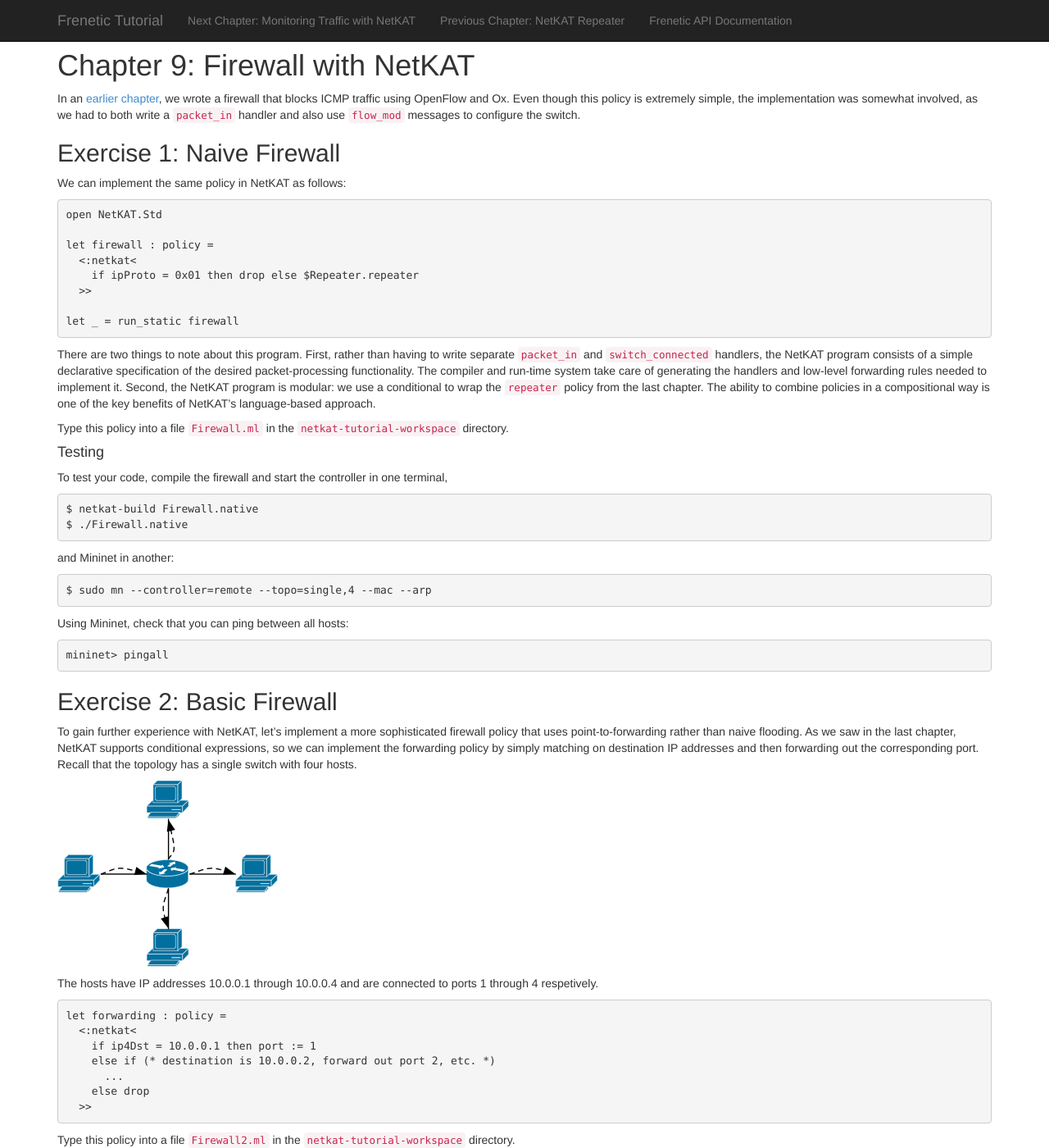
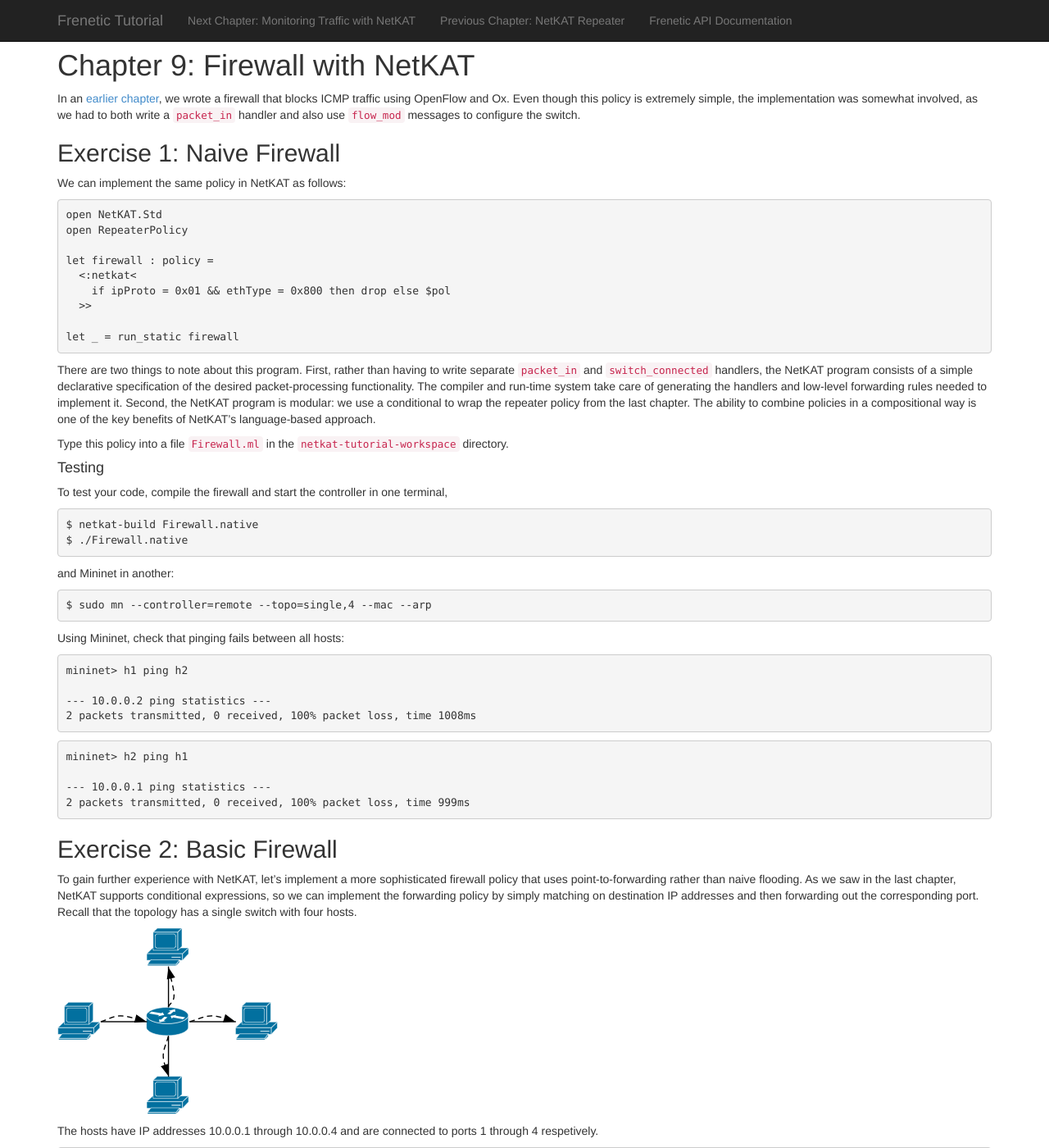
Before and after one commit to frenetic-lang/tutorials, a Jekyll site: the page built from NetKATFirewall/index.md, in a window 1280 px wide and 1400 px high. Shown: the whole window at 82% size. Built offline with Jekyll 4.4.1, drawn with Linux system fonts in a browser that asks for light colours; nearby versions of some CDN libraries; some of the changed text lies outside the part shown.

Commit message:
Update index.md

```diff
--- a/NetKATFirewall/index.md
+++ b/NetKATFirewall/index.md
@@ -15,10 +15,11 @@ We can implement the same policy in NetKAT as follows:
 
 ~~~ ocaml
 open NetKAT.Std
+open RepeaterPolicy
 
 let firewall : policy =
   <:netkat<
-    if ipProto = 0x01 then drop else $Repeater.repeater
+    if ipProto = 0x01 && ethType = 0x800 then drop else $pol
   >>
 
 let _ = run_static firewall
@@ -30,7 +31,7 @@ the NetKAT program consists of a simple declarative specification of
 the desired packet-processing functionality. The compiler and run-time
 system take care of generating the handlers and low-level forwarding
 rules needed to implement it. Second, the NetKAT program is modular:
-we use a conditional to wrap the `repeater` policy from the last
+we use a conditional to wrap the repeater policy from the last
 chapter. The ability to combine policies in a compositional way is one
 of the key benefits of NetKAT's language-based approach.
 
@@ -53,10 +54,20 @@ and Mininet in another:
 $ sudo mn --controller=remote --topo=single,4 --mac --arp
 ~~~
 
-Using Mininet, check that you can ping between all hosts:
+Using Mininet, check that pinging fails between all hosts:
 
 ~~~
-mininet> pingall
+mininet> h1 ping h2
+
+--- 10.0.0.2 ping statistics ---
+2 packets transmitted, 0 received, 100% packet loss, time 1008ms
+~~~
+
+~~~
+mininet> h2 ping h1
+
+--- 10.0.0.1 ping statistics ---
+2 packets transmitted, 0 received, 100% packet loss, time 999ms
 ~~~
 
 ## Exercise 2: Basic Firewall
@@ -75,6 +86,8 @@ The hosts have IP addresses 10.0.0.1 through 10.0.0.4 and are
 connected to ports 1 through 4 respetively.
 
 ~~~
+open NetKAT.Std
+
 let forwarding : policy =
   <:netkat<
     if ip4Dst = 10.0.0.1 then port := 1
@@ -84,7 +97,24 @@ let forwarding : policy =
   >>
 ~~~
 
-Type this policy into a file `Firewall2.ml` in the
+Type this policy into a file `Forwarding.ml` in the
+`netkat-tutorial-workspace` directory.
+
+We want our firewall policy to wrap this forwarding policy:
+
+~~~
+open NetKAT.Std
+open Forwarding
+
+let firewall : policy =
+  <:netkat<
+    if (* FILL condition for ICMP packets *) then drop else (filter ethType = 0x800; $forwarding)
+  >>
+
+let _ = run_static firewall
+~~~
+
+Save this policy into a file `Firewall2.ml` in the
 `netkat-tutorial-workspace` directory.
 
 ### Testing
@@ -158,6 +188,9 @@ policy in NetKAT, you need to allow packets from the first host to
 port 80 on second *and* from port 80 on the second back to the first:
 
 ~~~ ocaml
+open NetKAT.Std
+open Forwarding
+
 let firewall : policy =
   <:netkat<
    if (ip4Src = 10.0.0.1 && ip4Dst = 10.0.0.2 && tcpSrcPort = 80 ||
@@ -165,6 +198,9 @@ let firewall : policy =
    then $forwarding
    else drop
 ~~~
+
+Then you should modify the firewall to only allow ICMP traffic between
+hosts `10.0.0.3` and `10.0.0.4`.
 
 Type this policy into a file `Firewall3.ml` in the
 `netkat-tutorial-workspace` directory and test it in Mininet. Note
```
